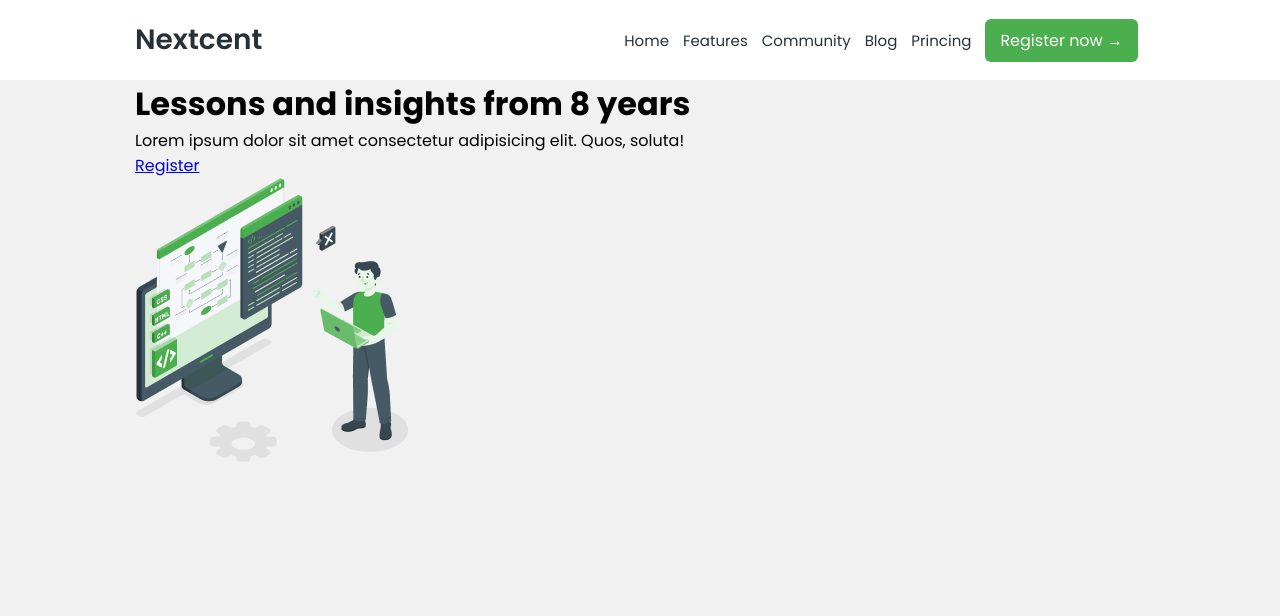
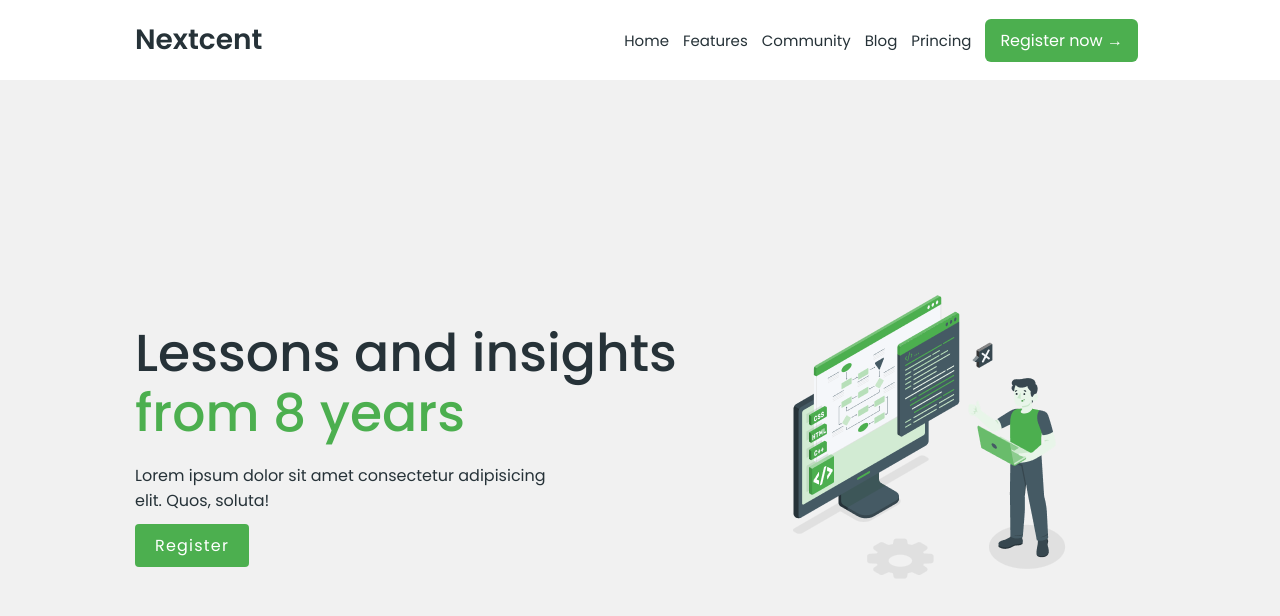
Before and after one commit to DrexCap/Maq-LP-Agencia, a plain HTML site: page index.html in a window 1280 px wide. Drawn offline with Linux system fonts and the light colour scheme.

Commit message:
Header completed

```diff
--- a/index.html
+++ b/index.html
@@ -36,10 +36,10 @@
                 <p class="header_text">
                     Lorem ipsum dolor sit amet consectetur adipisicing elit. Quos, soluta!
                 </p>
+                <a href="#" class="header_btn">Register</a>
             </div>
-            <a href="#" class="header_btn">Register</a>
             <div class="header_img">
-                <img src="/images/header.png" alt="referencia">
+                <img src="./images/header.png" alt="referencia">
             </div>
         </div>
     </div>
--- a/styles.css
+++ b/styles.css
@@ -81,3 +81,48 @@ body {
     height: calc(100vh - 8rem);
     background-color: var(--color-gray);
 }
+
+.header_container {
+    width: 100%;
+    height: 100%;
+    display: flex;
+    align-items: center;
+}
+
+.header_container_wrapper {
+    display: flex;
+    width: 100%;
+    height: 100%;
+    align-items: center;
+}
+
+.header_text {
+    width: 65%;
+    color: var(--color-secondary);
+    margin: 2rem 0rem;
+}
+
+.header_img {
+    width: 35%;
+}
+
+.header_title {
+    font-size: 5.2rem;
+    font-weight: 500;
+    color: var(--color-secondary);
+    line-height: 6rem;
+}
+
+.header_title > span {
+    color: var(--color-primary);
+}
+
+.header_btn {
+    text-decoration: none;
+    background-color: var(--color-primary);
+    color: var(--color-white);
+    padding: 1rem 2rem;
+    /* margin-top: 2rem; */
+    letter-spacing: 1.2px;
+    border-radius: 0.4rem;
+}
```
